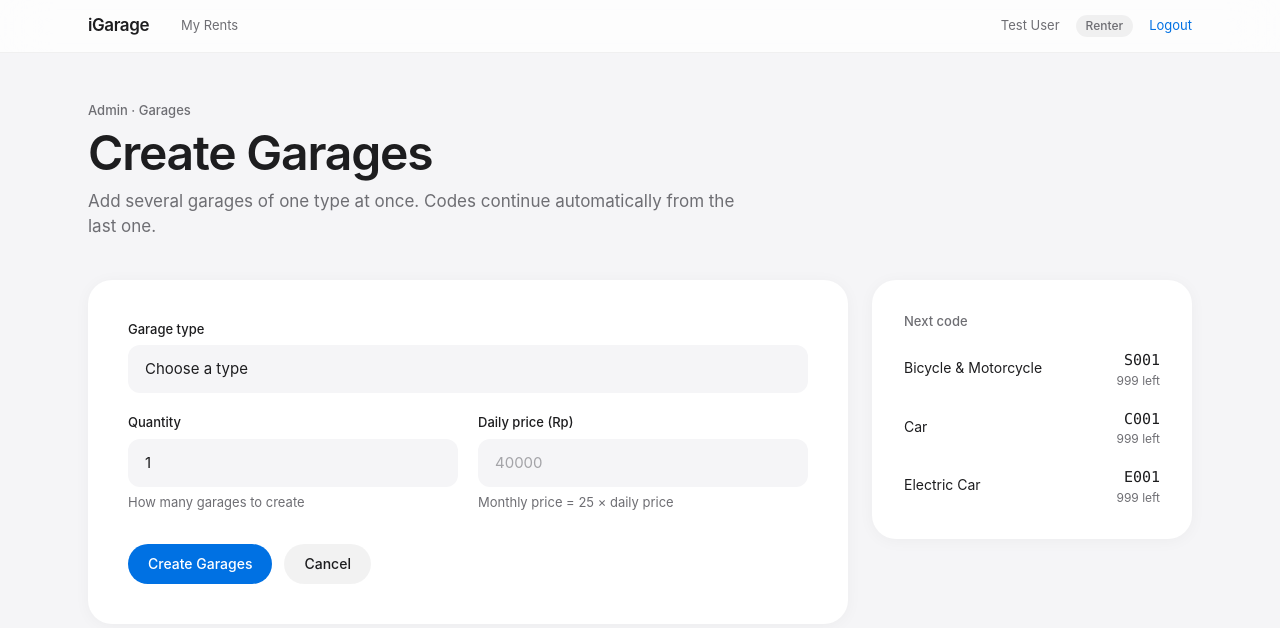
After one commit to drphnd/iGarage, a Laravel app: page /admin/garages/create in a window 1280 px wide. The commit adds this page. Shown: the top 628 px of the page. Run offline with Laravel 12, Linux system fonts and the light colour scheme; a user stored in the database is signed in; data comes from the database, SQL or seed files in the repository; data that the repository does not hold is empty; style sheets or scripts are compiled from the project's sources.

Commit message:
add garage

```diff
--- /dev/null
+++ b/app/Http/Controllers/Admin/GarageController.php
@@ -0,0 +1,131 @@
+<?php
+
+namespace App\Http\Controllers\Admin;
+
+use App\Models\Garage;
+use Illuminate\Http\RedirectResponse;
+use Illuminate\Http\Request;
+use Illuminate\Support\Facades\DB;
+use Illuminate\Validation\Rule;
+use Illuminate\View\View;
+
+/**
+ * Admin: list all garages with their status today, and create garages in bulk.
+ */
+class GarageController
+{
+    /**
+     * List garages with their derived status for today, optionally filtered by type.
+     *
+     * @param  Request  $request
+     * @return View
+     */
+    public function index(Request $request): View
+    {
+        $type = $request->query('type', 'all');
+
+        if (! array_key_exists($type, Garage::TYPE_LABELS)) {
+            $type = 'all';
+        }
+
+        // Only rents that have not ended yet matter for today's status.
+        $garages = Garage::with(['rents' => fn ($query) => $query->where('end_date', '>', today())->orderBy('start_date')])
+            ->when($type !== 'all', fn ($query) => $query->where('type', $type))
+            ->orderBy('type')
+            ->orderBy('code')
+            ->get();
+
+        // Status counts for the summary row.
+        $statusCounts = $garages->countBy(fn (Garage $garage) => $garage->statusOn());
+
+        // Number of garages per type for the filter pills.
+        $typeCounts = Garage::selectRaw('type, COUNT(*) as total')->groupBy('type')->pluck('total', 'type');
+
+        return view('admin.garages.index', compact('garages', 'type', 'statusCounts', 'typeCounts'));
+    }
+
+    /**
+     * Show the bulk create form, with the next code of every type as a preview.
+     *
+     * @return View
+     */
+    public function create(): View
+    {
+        $nextCodes = [];
+
+        foreach (array_keys(Garage::TYPE_LABELS) as $type) {
+            $last = Garage::lastNumber($type);
+            $nextCodes[$type] = [
+                'next' => $last < Garage::MAX_PER_TYPE ? Garage::makeCode($type, $last + 1) : null,
+                'remaining' => Garage::MAX_PER_TYPE - $last,
+            ];
+        }
+
+        return view('admin.garages.create', compact('nextCodes'));
+    }
+
+    /**
+     * Create several garages of one type at once. Codes continue from the last one (C003 → C004, C005, ...).
+     *
+     * @param  Request  $request
+     * @return RedirectResponse
+     */
+    public function store(Request $request): RedirectResponse
+    {
+        $data = $request->validate([
+            'type' => ['required', Rule::in(array_keys(Garage::TYPE_LABELS))],
+            'quantity' => ['required', 'integer', 'min:1', 'max:' . Garage::MAX_PER_TYPE],
+            'daily_price' => ['required', 'integer', 'min:1000', 'max:10000000'],
+            'price_per_kwh' => ['nullable', 'required_if:type,' . Garage::TYPE_ELECTRIC, 'integer', 'min:1', 'max:1000000'],
+        ], [
+            'type.required' => 'Please choose a garage type.',
+            'type.in' => 'Please choose a valid garage type.',
+            'quantity.required' => 'Quantity is required.',
+            'quantity.integer' => 'Quantity must be a whole number.',
+            'quantity.min' => 'Create at least 1 garage.',
+            'quantity.max' => 'You can create at most :max garages per type.',
+            'daily_price.required' => 'Daily price is required.',
+            'daily_price.integer' => 'Daily price must be a whole number.',
+            'daily_price.min' => 'Daily price must be at least Rp 1.000.',
+            'daily_price.max' => 'Daily price is too high.',
+            'price_per_kwh.required_if' => 'Price per kWh is required for electric garages.',
+            'price_per_kwh.integer' => 'Price per kWh must be a whole number.',
+            'price_per_kwh.min' => 'Price per kWh must be at least Rp 1.',
+            'price_per_kwh.max' => 'Price per kWh is too high.',
+        ]);
+
+        $type = $data['type'];
+        $quantity = (int) $data['quantity'];
+        $last = Garage::lastNumber($type);
+        $remaining = Garage::MAX_PER_TYPE - $last;
+
+        if ($quantity > $remaining) {
+            return back()
+                ->withErrors(['quantity' => "Only {$remaining} more " . Garage::TYPE_LABELS[$type] . ' garages can be created (codes stop at 999).'])
+                ->withInput();
+        }
+
+        // Only electric garages have a charger, so the kWh price is ignored for other types.
+        $pricePerKwh = $type === Garage::TYPE_ELECTRIC ? (int) $data['price_per_kwh'] : null;
+
+        // All garages are created, or none (if anything fails halfway).
+        DB::transaction(function () use ($type, $quantity, $last, $data, $pricePerKwh) {
+            for ($number = $last + 1; $number <= $last + $quantity; $number++) {
+                Garage::create([
+                    'code' => Garage::makeCode($type, $number),
+                    'type' => $type,
+                    'daily_price' => (int) $data['daily_price'],
+                    'price_per_kwh' => $pricePerKwh,
+                ]);
+            }
+        });
+
+        $first = Garage::makeCode($type, $last + 1);
+        $lastCode = Garage::makeCode($type, $last + $quantity);
+        $range = $quantity === 1 ? $first : "{$first} to {$lastCode}";
+
+        return redirect()
+            ->route('admin.garages.index', ['type' => $type])
+            ->with('success', "{$quantity} " . Garage::TYPE_LABELS[$type] . " garage(s) created: {$range}.");
+    }
+}
--- a/app/Models/Garage.php
+++ b/app/Models/Garage.php
@@ -2,11 +2,16 @@
 
 namespace App\Models;
 
+use Illuminate\Database\Eloquent\Builder;
 use Illuminate\Database\Eloquent\Model;
 use Illuminate\Database\Eloquent\Relations\HasMany;
+use Illuminate\Support\Carbon;
 
 /**
  * A single garage unit, created in bulk by the admin.
+ *
+ * The status (available / booked / in use) is NOT stored in the database.
+ * It is derived from the rents, so it can never be out of date.
  *
  * @property int $id
  * @property string $code               S001 / C001 / E001
@@ -20,6 +25,13 @@ class Garage extends Model
     public const TYPE_CAR = 'car';
     public const TYPE_ELECTRIC = 'electric';
 
+    /** Label shown in the UI for each garage type. */
+    public const TYPE_LABELS = [
+        self::TYPE_BICYCLE => 'Bicycle & Motorcycle',
+        self::TYPE_CAR => 'Car',
+        self::TYPE_ELECTRIC => 'Electric Car',
+    ];
+
     /** Code prefix for each garage type. */
     public const CODE_PREFIX = [
         self::TYPE_BICYCLE => 'S',
@@ -27,11 +39,16 @@ class Garage extends Model
         self::TYPE_ELECTRIC => 'E',
     ];
 
-    /** Maximum number of garages per type (3-digit code). */
+    /** Maximum number of garages per type (3-digit code: 001 to 999). */
     public const MAX_PER_TYPE = 999;
 
     /** Monthly rent = this many times the daily price. */
     public const MONTHLY_MULTIPLIER = 25;
+
+    /** Derived statuses. */
+    public const STATUS_AVAILABLE = 'available';
+    public const STATUS_BOOKED = 'booked';
+    public const STATUS_IN_USE = 'in_use';
 
     protected $fillable = ['code', 'type', 'daily_price', 'price_per_kwh'];
 
@@ -62,4 +79,96 @@ class Garage extends Model
     {
         return $this->type === self::TYPE_ELECTRIC;
     }
+
+    /**
+     * Monthly price: daily price × 25.
+     *
+     * @return int
+     */
+    public function monthlyPrice(): int
+    {
+        return $this->daily_price * self::MONTHLY_MULTIPLIER;
+    }
+
+    /**
+     * Only garages that are free for the whole period [start, end).
+     *
+     * Two periods overlap when one starts before the other ends:
+     *   existing.start_date < new end  AND  existing.end_date > new start
+     * end_date is exclusive (the vehicle leaves on that day), so a rent ending on the 10th
+     * and a new rent starting on the 10th do not clash.
+     *
+     * Usage: Garage::availableBetween($start, $end)->where('type', 'car')->get();
+     *
+     * @param  Builder<Garage>  $query
+     * @param  Carbon|string  $start
+     * @param  Carbon|string  $end
+     * @return Builder<Garage>
+     */
+    public function scopeAvailableBetween(Builder $query, Carbon|string $start, Carbon|string $end): Builder
+    {
+        // Same format as the stored dates, so the comparison is correct on MySQL and SQLite.
+        $start = Carbon::parse($start)->startOfDay();
+        $end = Carbon::parse($end)->startOfDay();
+
+        return $query->whereDoesntHave('rents', function (Builder $rents) use ($start, $end) {
+            $rents->where('start_date', '<', $end)
+                ->where('end_date', '>', $start);
+        });
+    }
+
+    /**
+     * Status of this garage on a given day (default: today).
+     *
+     * - in_use:    a rent covers that day (start_date <= day < end_date)
+     * - booked:    no rent on that day, but a rent starts later
+     * - available: no current and no future rent
+     *
+     * Reads the loaded "rents" relation, so load it first to avoid one query per garage:
+     *   Garage::with(['rents' => fn ($q) => $q->where('end_date', '>', today())])->get();
+     *
+     * @param  Carbon|null  $day
+     * @return string  one of the STATUS_* constants
+     */
+    public function statusOn(?Carbon $day = null): string
+    {
+        $day = ($day ?? today())->copy()->startOfDay();
+
+        $inUse = $this->rents->contains(
+            fn (Rent $rent) => $rent->start_date->lte($day) && $rent->end_date->gt($day)
+        );
+
+        if ($inUse) {
+            return self::STATUS_IN_USE;
+        }
+
+        $booked = $this->rents->contains(fn (Rent $rent) => $rent->start_date->gt($day));
+
+        return $booked ? self::STATUS_BOOKED : self::STATUS_AVAILABLE;
+    }
+
+    /**
+     * Highest number already used for a type, e.g. 3 when C001 to C003 exist.
+     *
+     * @param  string  $type  bicycle | car | electric
+     * @return int  0 when the type has no garages yet
+     */
+    public static function lastNumber(string $type): int
+    {
+        $lastCode = self::where('type', $type)->max('code');   // codes are zero-padded, so text max works
+
+        return $lastCode ? (int) substr($lastCode, 1) : 0;
+    }
+
+    /**
+     * Build a garage code from a type and a number, e.g. ('car', 7) → C007.
+     *
+     * @param  string  $type
+     * @param  int  $number
+     * @return string
+     */
+    public static function makeCode(string $type, int $number): string
+    {
+        return self::CODE_PREFIX[$type] . str_pad((string) $number, 3, '0', STR_PAD_LEFT);
+    }
 }
--- a/database/seeders/AdminSeeder.php
+++ b/database/seeders/AdminSeeder.php
@@ -53,7 +53,7 @@ class AdminSeeder extends Seeder
             foreach ($batches as [$type, $count, $dailyPrice, $pricePerKwh]) {
                 for ($i = 1; $i <= $count; $i++) {
                     Garage::create([
-                        'code' => Garage::CODE_PREFIX[$type] . str_pad((string) $i, 3, '0', STR_PAD_LEFT),
+                        'code' => Garage::makeCode($type, $i),
                         'type' => $type,
                         'daily_price' => $dailyPrice,
                         'price_per_kwh' => $pricePerKwh,
--- /dev/null
+++ b/resources/views/admin/garages/create.blade.php
@@ -0,0 +1,74 @@
+@extends('layouts.app')
+
+@section('title', 'Create Garages')
+
+@section('content')
+    <x-page-header eyebrow="Admin · Garages" title="Create Garages"
+                   subtitle="Add several garages of one type at once. Codes continue automatically from the last one." />
+
+    <div class="grid gap-6 lg:grid-cols-[1fr_20rem]">
+        <x-card class="p-10">
+            <form method="POST" action="{{ route('admin.garages.store') }}" class="space-y-5">
+                @csrf
+
+                <x-select label="Garage type" name="type" :options="\App\Models\Garage::TYPE_LABELS"
+                          placeholder="Choose a type" required />
+
+                <div class="grid gap-5 sm:grid-cols-2">
+                    <x-input label="Quantity" name="quantity" type="number" min="1" max="999" value="1"
+                             hint="How many garages to create" required />
+                    <x-input label="Daily price (Rp)" name="daily_price" type="number" min="1000"
+                             placeholder="40000" hint="Monthly price = 25 × daily price" required />
+                </div>
+
+                {{-- Shown only for electric garages (see the script below). --}}
+                <div id="kwh-field">
+                    <x-input label="Price per kWh (Rp)" name="price_per_kwh" type="number" min="1"
+                             placeholder="2500" hint="Charging price, electric garages only" />
+                </div>
+
+                <div class="flex items-center gap-3 pt-3">
+                    <x-button>Create Garages</x-button>
+                    <x-button variant="secondary" href="{{ route('admin.garages.index') }}">Cancel</x-button>
+                </div>
+            </form>
+        </x-card>
+
+        {{-- Next code per type --}}
+        <x-card class="h-fit p-8">
+            <p class="text-[13px] font-medium text-ink-soft">Next code</p>
+            <dl class="mt-4 space-y-4">
+                @foreach (\App\Models\Garage::TYPE_LABELS as $type => $label)
+                    <div class="flex items-center justify-between">
+                        <dt class="text-sm">{{ $label }}</dt>
+                        <dd class="text-right">
+                            @if ($nextCodes[$type]['next'])
+                                <span class="font-mono text-[15px] font-medium">{{ $nextCodes[$type]['next'] }}</span>
+                                <span class="block text-[12px] text-ink-soft">{{ $nextCodes[$type]['remaining'] }} left</span>
+                            @else
+                                <x-badge color="red">Full</x-badge>
+                            @endif
+                        </dd>
+                    </div>
+                @endforeach
+            </dl>
+        </x-card>
+    </div>
+
+    <script>
+        // Show the kWh price only for electric garages. A disabled input is not sent with the form.
+        const typeSelect = document.getElementById('type');
+        const kwhField = document.getElementById('kwh-field');
+        const kwhInput = document.getElementById('price_per_kwh');
+
+        function toggleKwhField() {
+            const isElectric = typeSelect.value === '{{ \App\Models\Garage::TYPE_ELECTRIC }}';
+            kwhField.hidden = ! isElectric;
+            kwhInput.disabled = ! isElectric;
+            kwhInput.required = isElectric;
+        }
+
+        typeSelect.addEventListener('change', toggleKwhField);
+        toggleKwhField();
+    </script>
+@endsection
--- /dev/null
+++ b/resources/views/components/money.blade.php
@@ -0,0 +1,6 @@
+{{--
+    Rupiah amount, e.g. <x-money :amount="40000" /> → Rp 40.000
+--}}
+@props(['amount'])
+
+<span {{ $attributes->merge(['class' => 'tabular-nums']) }}>Rp {{ number_format((int) $amount, 0, ',', '.') }}</span>
--- a/routes/web.php
+++ b/routes/web.php
@@ -1,5 +1,6 @@
 <?php
 
+use App\Http\Controllers\Admin\GarageController;
 use App\Http\Controllers\Admin\RenterController;
 use App\Http\Controllers\AuthController;
 use App\Http\Controllers\HomeController;
@@ -44,7 +45,10 @@ Route::middleware(['auth', 'role:renter', 'approved'])->group(function () {
 |--------------------------------------------------------------------------
 */
 Route::middleware(['auth', 'role:admin'])->prefix('admin')->name('admin.')->group(function () {
-    Route::view('/garages', 'admin.garages.index')->name('garages.index');   // placeholder, replaced later
+    // Garages: list with today's status, and bulk create (no edit or delete, not in the case study)
+    Route::get('/garages', [GarageController::class, 'index'])->name('garages.index');
+    Route::get('/garages/create', [GarageController::class, 'create'])->name('garages.create');
+    Route::post('/garages', [GarageController::class, 'store'])->name('garages.store');
 
     // Renter verification
     Route::get('/renters', [RenterController::class, 'index'])->name('renters.index');
```
Also changed, not shown: resources/views/admin/garages/index.blade.php (+94 -5 lines), tests/Feature/GarageManagementTest.php (added, +124 -0 lines), tests/Pest.php (+36 -25 lines).
